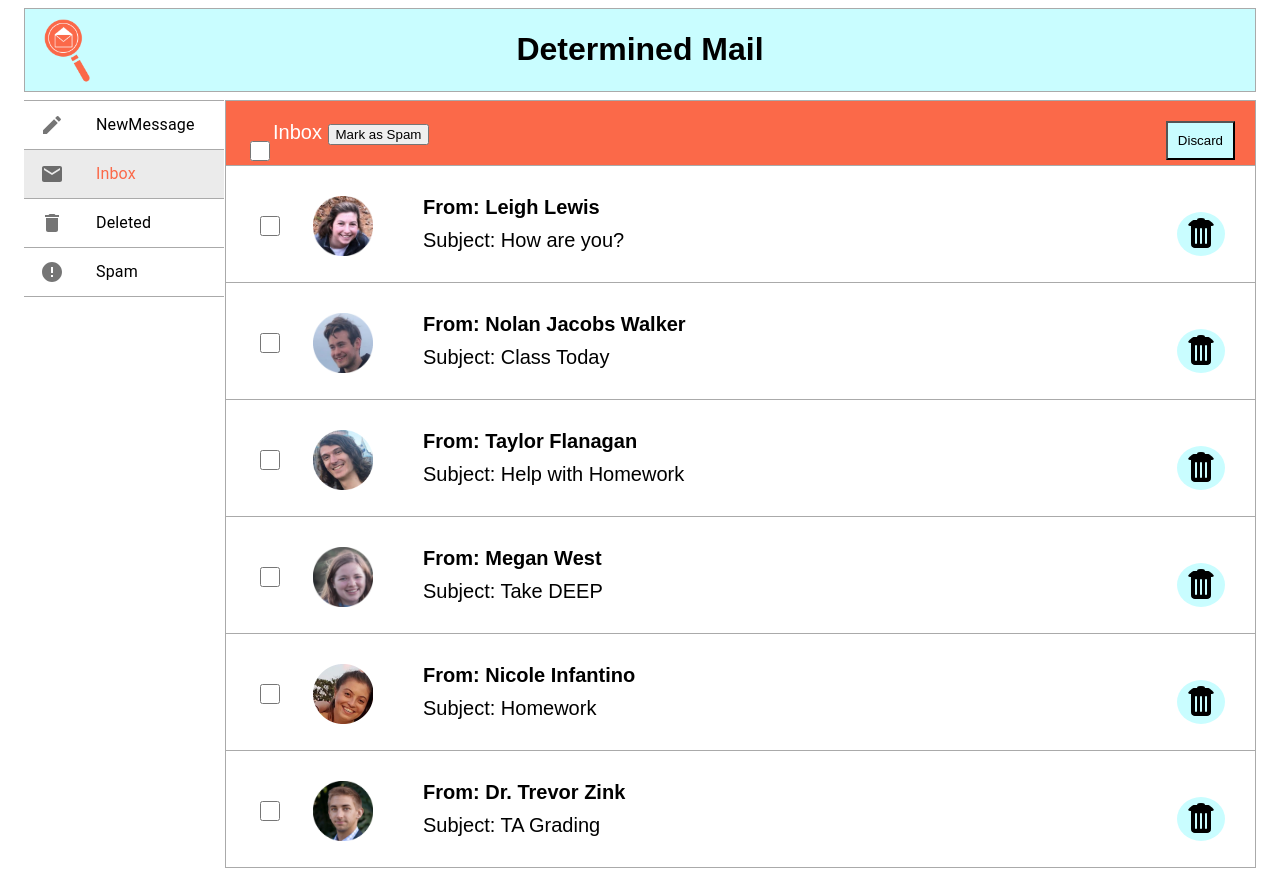
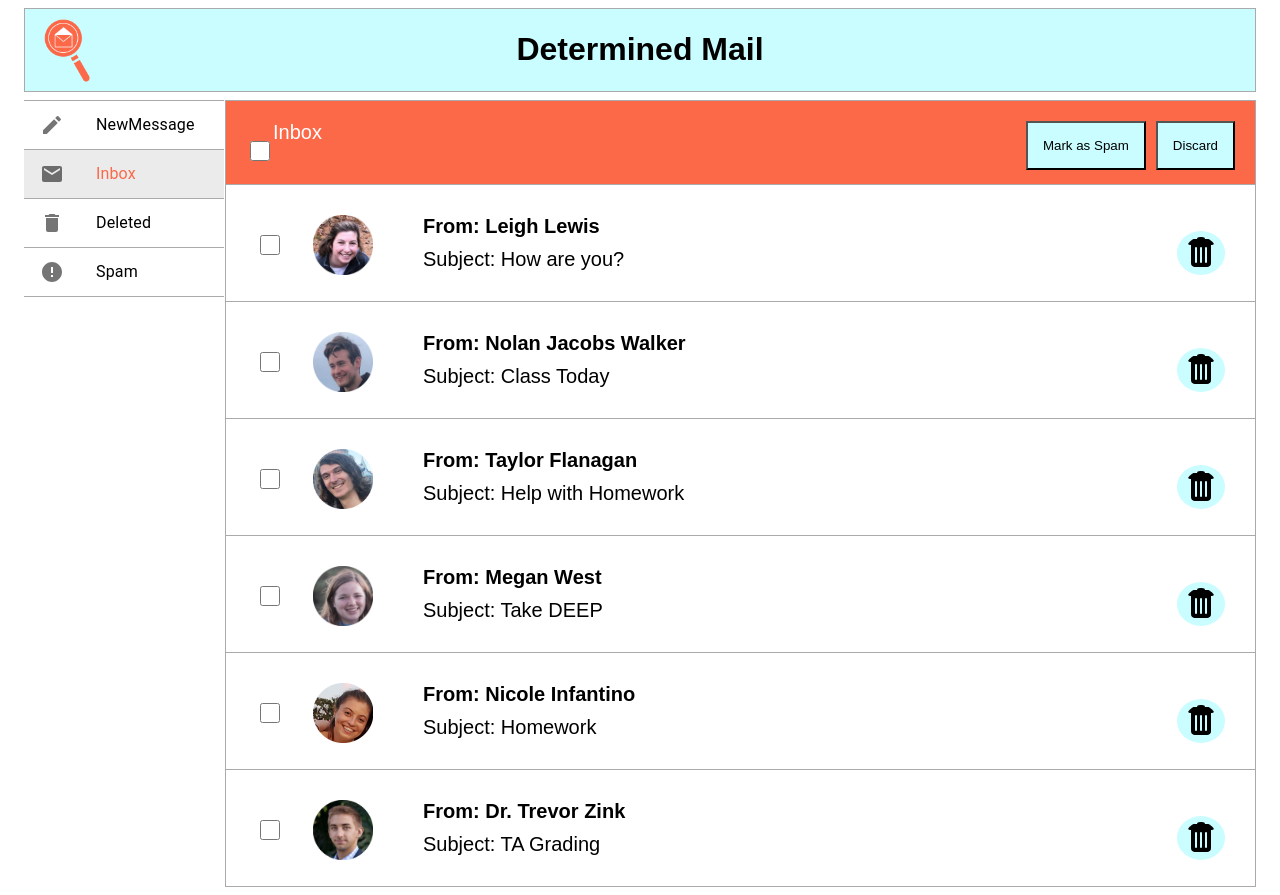
Before and after one commit to igreen1/determined-mail, a React (Create React App) app: page / in a window 1280 px wide. Built offline with nearby package versions, Linux system fonts and the light colour scheme.

Commit message:
Worked on issue #13, formatted Mark as Spam button, still need to add label to select all checkbox

```diff
--- a/src/App.css
+++ b/src/App.css
@@ -49,6 +49,7 @@
 .page-header {
   font-family: Arial, Helvetica, sans-serif;
   padding: 20px;
+  padding-bottom: 40px;
   background-color: #fb6949;
   color: white;
   border: 1px #aaaaaa solid;
@@ -63,7 +64,14 @@
 .discard-button {
   background-color: #c9fdff;
   float: right;
-  margin-bottom: 10px;
-  padding: 10px;
+  padding: 15px;
+  margin-left: 10px;
   cursor: pointer;
 }
+
+.mark-spam-button {
+  background-color: #c9fdff;
+  float: right;
+  padding: 15px;
+  cursor: pointer;
+}
```
